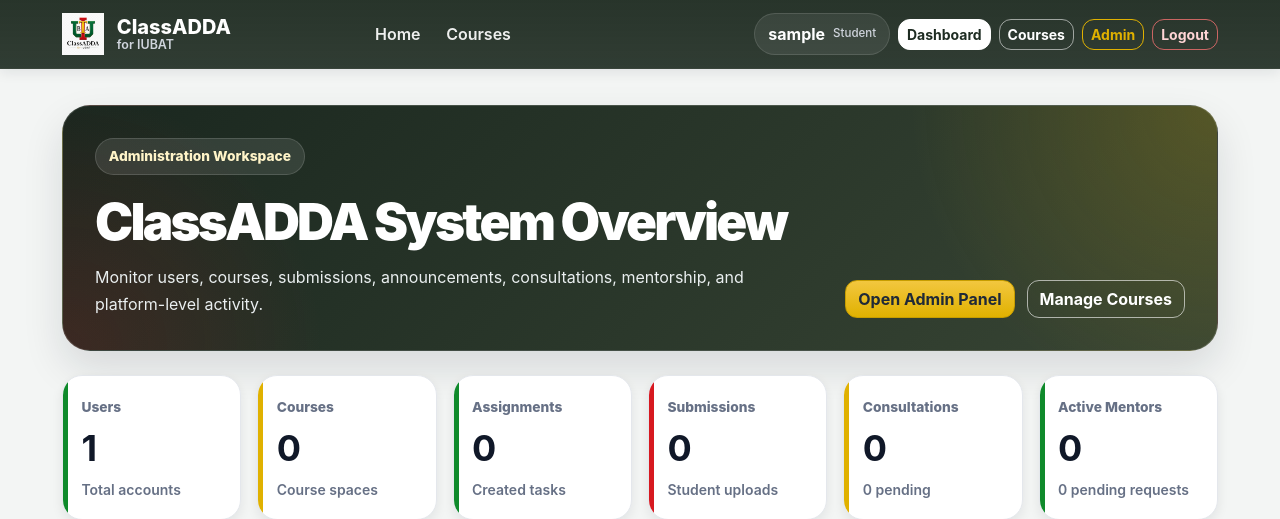
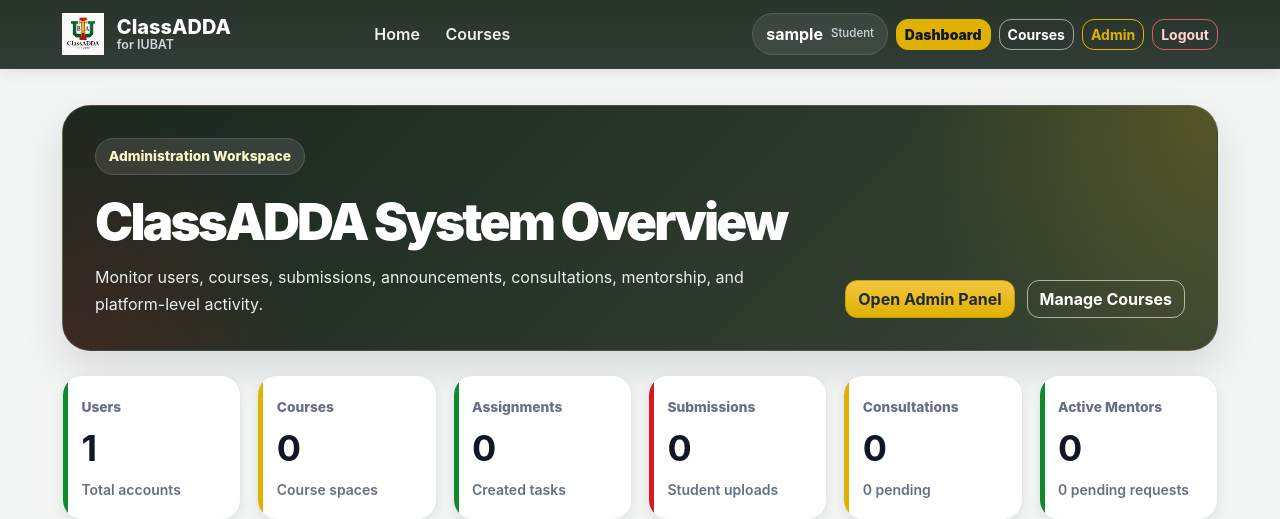
Before and after one commit to rownok221/smartlms, a Django app: page /accounts/dashboard/admin/ in a window 1280 px wide. Shown: the top 519 px of the page. Run offline with Django 5.2, Linux system fonts and the light colour scheme; the visitor is signed in with stand-in values (Sample User, id 1); data comes from the database, SQL or seed files in the repository; data that the repository does not hold is empty.

Commit message:
Add animated dashboard counters and active navigation states

```diff
--- a/static/css/animations.css
+++ b/static/css/animations.css
@@ -235,3 +235,75 @@ select,
         transform: none;
     }
 }
+/* =========================================================
+   Animated dashboard counters + active navigation
+   ========================================================= */
+
+/* Counter polish */
+
+.ca-counter {
+    display: inline-block;
+    animation: ca-counter-pop 0.45s ease-out both;
+}
+
+@keyframes ca-counter-pop {
+    0% {
+        transform: translateY(4px) scale(0.96);
+        opacity: 0.45;
+    }
+
+    100% {
+        transform: translateY(0) scale(1);
+        opacity: 1;
+    }
+}
+
+/* Active navbar state */
+
+.ca-nav-active {
+    position: relative;
+    color: var(--ca-gold, #E0B100) !important;
+    font-weight: 900 !important;
+}
+
+.ca-nav-active::after {
+    content: "";
+    position: absolute;
+    left: 12%;
+    right: 12%;
+    bottom: -8px;
+    height: 3px;
+    border-radius: 999px;
+    background: var(--ca-gold, #E0B100);
+    box-shadow: 0 4px 12px rgba(224, 177, 0, 0.35);
+}
+
+/* For pill-style nav buttons */
+
+.btn.ca-nav-active,
+.ca-nav-active.btn {
+    background: var(--ca-gold, #E0B100) !important;
+    border-color: var(--ca-gold, #E0B100) !important;
+    color: #111827 !important;
+}
+
+.btn.ca-nav-active::after,
+.ca-nav-active.btn::after {
+    display: none;
+}
+
+/* Header-specific safety */
+
+header .ca-nav-active,
+.navbar .ca-nav-active,
+.ca-navbar .ca-nav-active {
+    text-decoration: none !important;
+}
+
+/* Reduce motion */
+
+@media (prefers-reduced-motion: reduce) {
+    .ca-counter {
+        animation: none !important;
+    }
+}
```
Also changed, not shown: static/js/main.js (+140 -0 lines).
